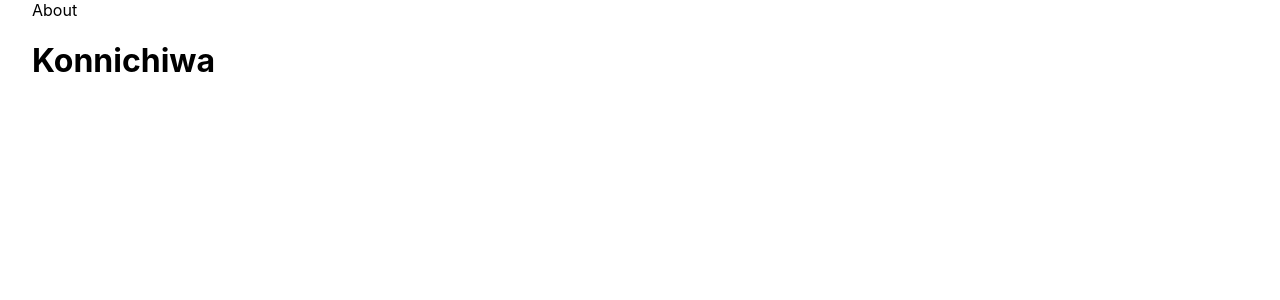
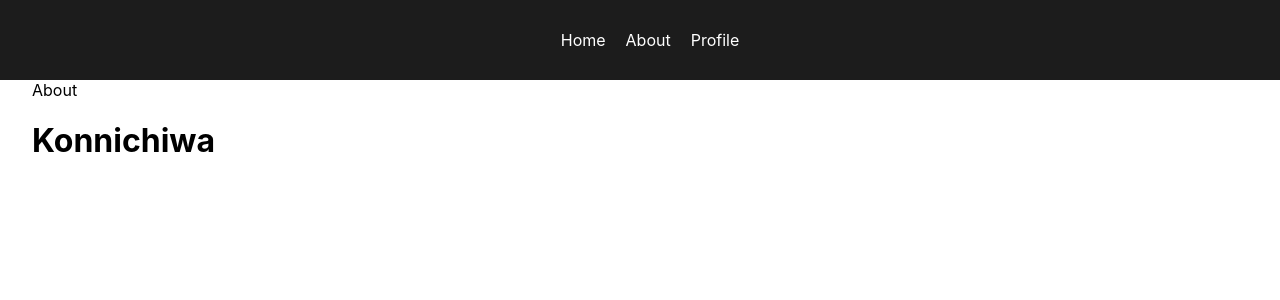
Before and after one commit to deeparka/next-demo-app, a Next.js app: page / in a window 1280 px wide. Shown: the top 300 px of the page. Built offline with nearby package versions, Linux system fonts and the light colour scheme.

Commit message:
added NavBar in every page using LayOut.jsx

```diff
--- /dev/null
+++ b/components/LayOut.jsx
@@ -0,0 +1,12 @@
+import NavBar from "../components/NavBar";
+
+const LayOut = ({ children }) => {
+    return (
+        <>
+            <NavBar />
+            <div>{children}</div>
+        </>
+    );
+};
+
+export default LayOut;
--- a/pages/_app.js
+++ b/pages/_app.js
@@ -1,7 +1,12 @@
-import '../styles/globals.css'
+import LayOut from "../components/LayOut";
+import "../styles/globals.css";
 
 function MyApp({ Component, pageProps }) {
-  return <Component {...pageProps} />
+    return (
+        <LayOut>
+            <Component {...pageProps} />
+        </LayOut>
+    );
 }
 
-export default MyApp
+export default MyApp;
```
